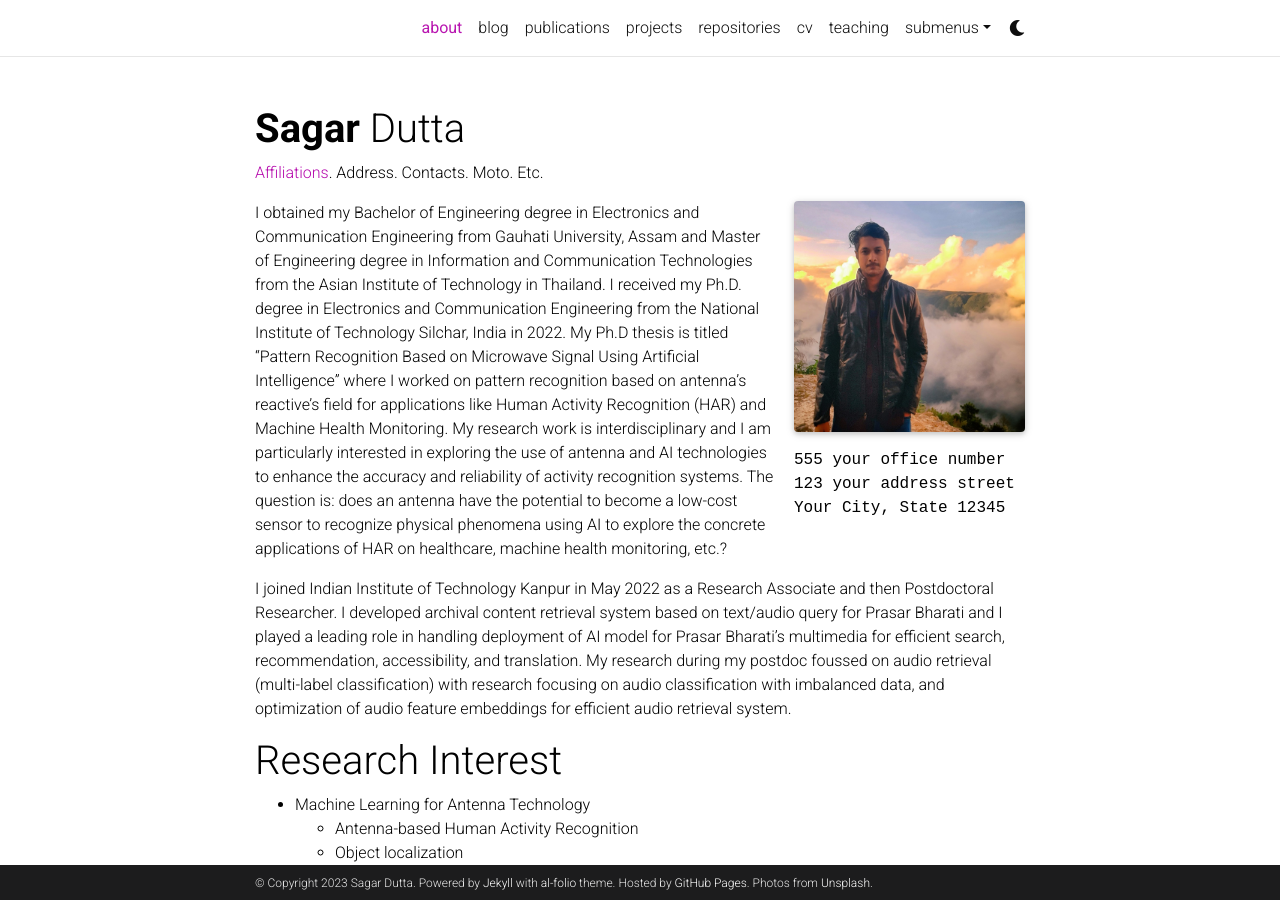
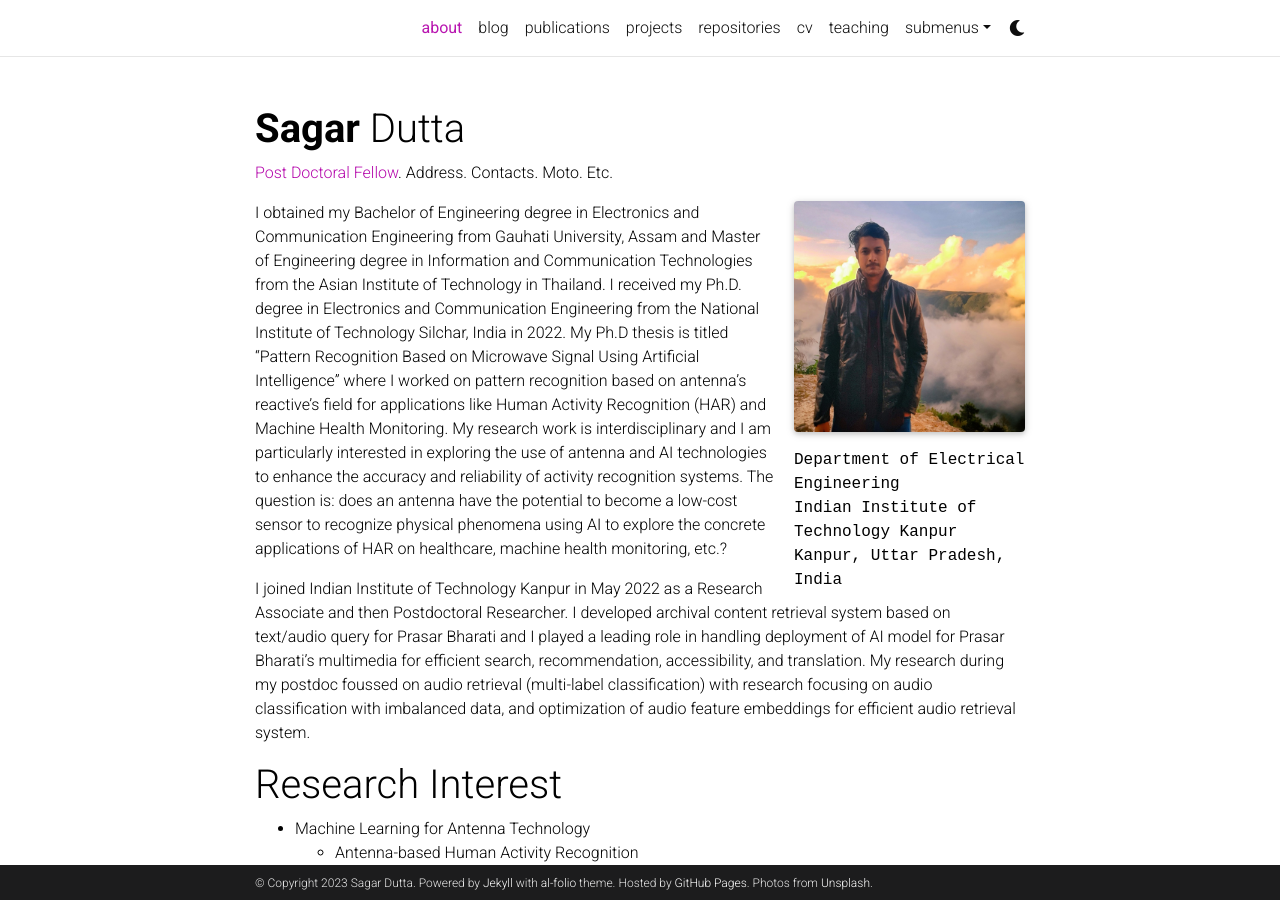
Before and after one commit to sagar0dutta/sagar0dutta.github.io, a Jekyll site: the page built from _pages/about.md, in a window 1280 px wide and 900 px high. Built offline with Jekyll 4.4.1, drawn with Linux system fonts in a browser that asks for light colours; full-size pictures stand in for the smaller copies a plugin makes; emoji names are drawn with the system emoji font; comment, search, counter and statistics services are not loaded; a style sheet for code colours, icons or effects is not loaded.

Commit message:
Update about.md

```diff
--- a/_pages/about.md
+++ b/_pages/about.md
@@ -2,16 +2,16 @@
 layout: about
 title: about
 permalink: /
-subtitle: <a href='#'>Affiliations</a>. Address. Contacts. Moto. Etc.
+subtitle: <a href="https://madhavlab.github.io/team/">Post Doctoral Fellow</a>. Address. Contacts. Moto. Etc.
 
 profile:
   align: right
   image: prof_pic.jpg
   image_circular: false # crops the image to make it circular
   address: >
-    <p>555 your office number</p>
-    <p>123 your address street</p>
-    <p>Your City, State 12345</p>
+    <p>Department of Electrical Engineering</p>
+    <p>Indian Institute of Technology Kanpur</p>
+    <p>Kanpur, Uttar Pradesh, India</p>
 
 news: true  # includes a list of news items
 latest_posts: true  # includes a list of the newest posts
```
